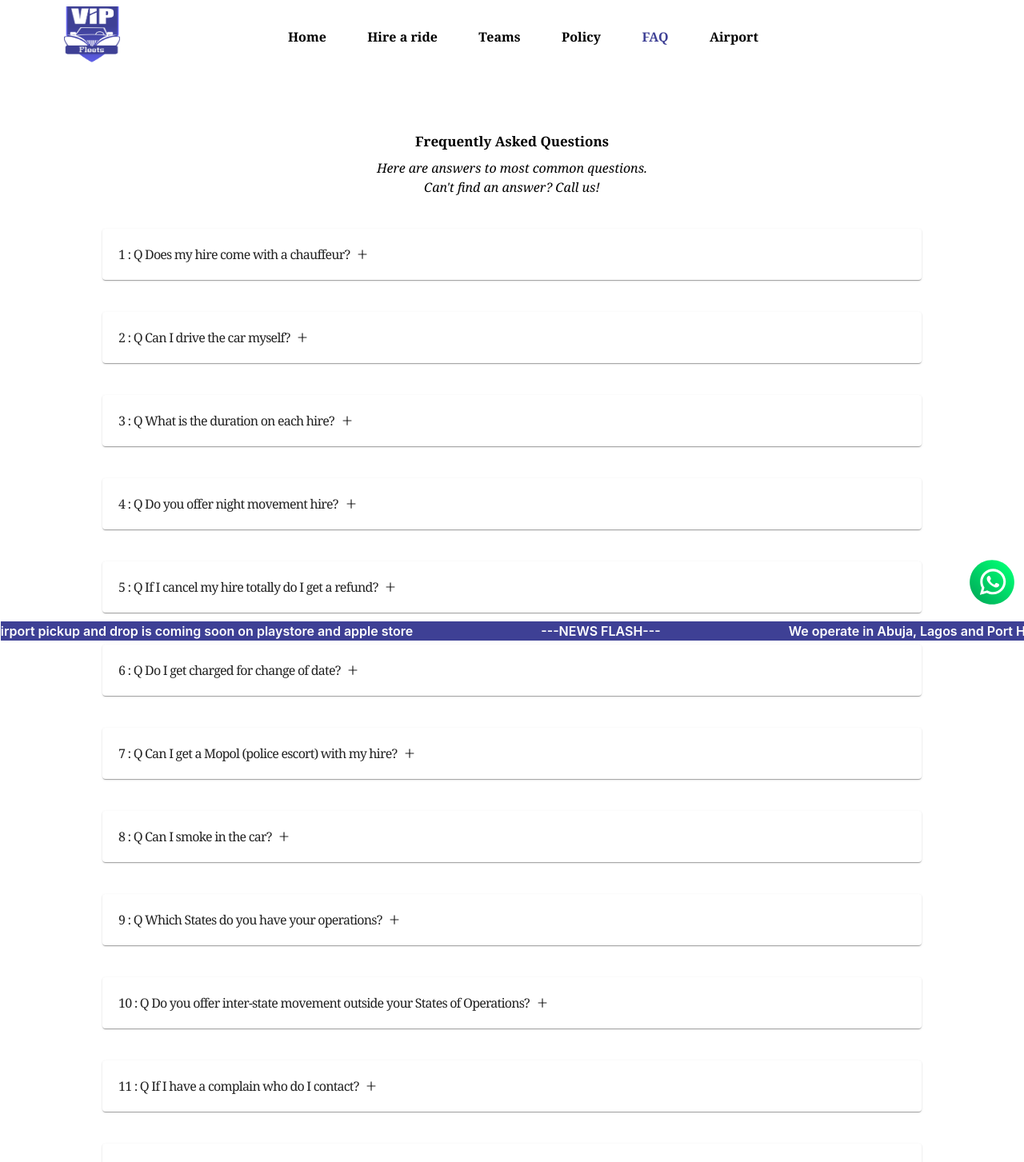
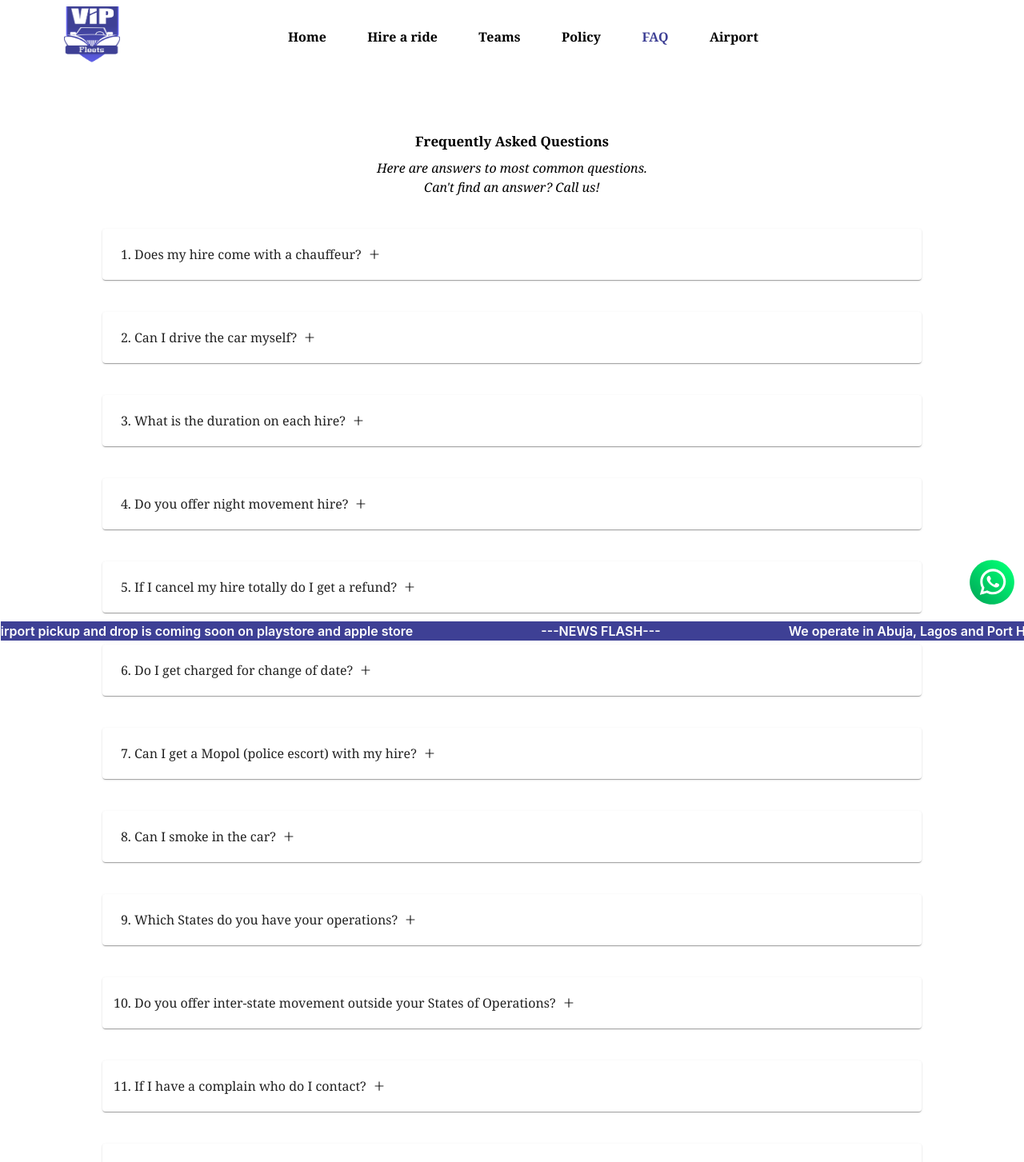
Before and after one commit to johnilizy17/Vipfleets.io, a Next.js app: page /FAQ in a window 1280 px wide. Shown: the top 1453 px of the page at 80% size. Built offline with nearby package versions, Linux system fonts and the light colour scheme.

Commit message:
the letter for alignment

```diff
--- a/components/Answers/Question.js
+++ b/components/Answers/Question.js
@@ -7,7 +7,7 @@ export default function AnswerQuestion({asked, result}) {
     const [answers, setAnswers] = useState(false)
 
     return (
-        <Card className="p-5 w-4/5 tracking-tighter mb-10"
+        <Card className="p-10 pt-5 pb-5 w-4/5  mb-10 "
         onClick={() => {
             if (answers) {
                 setAnswers(false)
@@ -16,7 +16,7 @@ export default function AnswerQuestion({asked, result}) {
             }
         }}>
         <div className={answers?" text-justify flex text-brand-color font-semibold  items-center":" flex  text-justify  items-center"}>
-          <div className="basis-5/5">{asked}</div><div className="ml-2">{answers? <AiOutlineMinus />: <AiOutlinePlus/> }</div>
+          <li className="basis-5/5">{asked}</li><div className="ml-2">{answers? <AiOutlineMinus />: <AiOutlinePlus/> }</div>
            </div>
             {answers &&
             <div className="mt-5">
--- a/pages/FAQ.js
+++ b/pages/FAQ.js
@@ -12,20 +12,20 @@ export default function FAQ() {
                 <div className="italic text-center mt-2">
                 {"Here are answers to most common questions."}<br/> {"Can't find an answer? Call us!"}
                  </div>
-                 <div className="w-screen flex flex-col mt-10 justify-center items-center ">
-                <Questions asked="1 : Q Does my hire come with a chauffeur?" result="A: Yes, all vehicles come with a professional driver. "/>
-                <Questions asked="2 : Q Can I drive the car myself?" result="A: No self-drive is permitted at VIP FLEETS."/>
-                <Questions asked="3 : Q What is the duration on each hire?" result="A: Each hire duration is 12 hours, day hire expires at 10pm, any movement after 10pm is considered as night hire : which attracts extra charge."/>
-                <Questions asked="4 : Q Do you offer night movement hire?" result="A: Yes, night hire is available – rate depends on the year and model of the vehicle. "/>
-                <Questions asked="5 : Q If I cancel my hire totally do I get a refund?" result="A: Unfortunately, no refund on cancellation after 24hrs."/>
-                <Questions asked="6 : Q Do I get charged for change of date?" result="A: If the change of date is made within 24hours, there’s no charge. Any changes after 24hrs attracts a 40% fee from the total value of the hire. "/>
-                <Questions asked="7 : Q Can I get a Mopol (police escort) with my hire?" result="A: Yes"/>
-                <Questions asked="8 : Q Can I smoke in the car?" result="A: No smoking is permitted inside the vehicle "/>
-                <Questions asked="9 : Q Which States do you have your operations?" result="A: We operate in Lagos, Abuja and Port Harcourt."/>
-                <Questions asked="10 : Q Do you offer inter-state movement outside your States of Operations?" result="A: Yes"/>
-                <Questions asked="11 : Q If I have a complain who do I contact?" result="A: Please forward all complains to any of our WhatsApp HIRE LINES."/>
-                <Questions asked="12 : Q If I have a complain who do I contact?" result="A: VIP FLEETS is fully registered with CAC (Corporate Affairs Commission)."/>
-                </div>
+                 <ol className="w-screen list-decimal flex flex-col mt-10 justify-center items-center ">
+                <Questions asked="Does my hire come with a chauffeur?" result="A: Yes, all vehicles come with a professional driver. "/>
+                <Questions asked="Can I drive the car myself?" result="A: No self-drive is permitted at VIP FLEETS."/>
+                <Questions asked="What is the duration on each hire?" result="A: Each hire duration is 12 hours, day hire expires at 10pm, any movement after 10pm is considered as night hire : which attracts extra charge."/>
+                <Questions asked="Do you offer night movement hire?" result="A: Yes, night hire is available – rate depends on the year and model of the vehicle. "/>
+                <Questions asked="If I cancel my hire totally do I get a refund?" result="A: Unfortunately, no refund on cancellation after 24hrs."/>
+                <Questions asked="Do I get charged for change of date?" result="A: If the change of date is made within 24hours, there’s no charge. Any changes after 24hrs attracts a 40% fee from the total value of the hire. "/>
+                <Questions asked="Can I get a Mopol (police escort) with my hire?" result="A: Yes"/>
+                <Questions asked="Can I smoke in the car?" result="A: No smoking is permitted inside the vehicle "/>
+                <Questions asked="Which States do you have your operations?" result="A: We operate in Lagos, Abuja and Port Harcourt."/>
+                <Questions asked="Do you offer inter-state movement outside your States of Operations?" result="A: Yes"/>
+                <Questions asked="If I have a complain who do I contact?" result="A: Please forward all complains to any of our WhatsApp HIRE LINES."/>
+                <Questions asked="If I have a complain who do I contact?" result="A: VIP FLEETS is fully registered with CAC (Corporate Affairs Commission)."/>
+                </ol>
             </div>
             <News/>
         </div>
```
